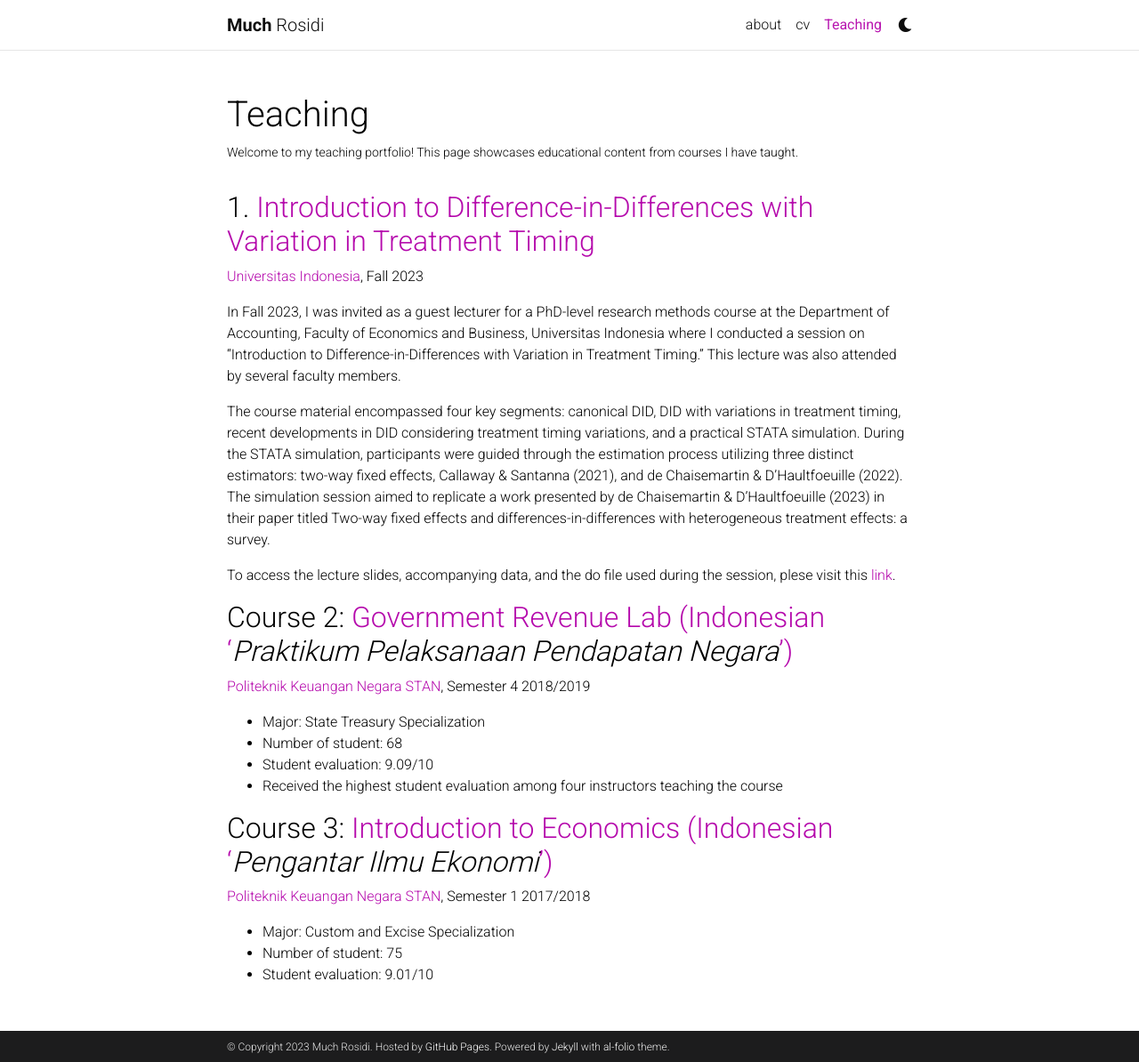
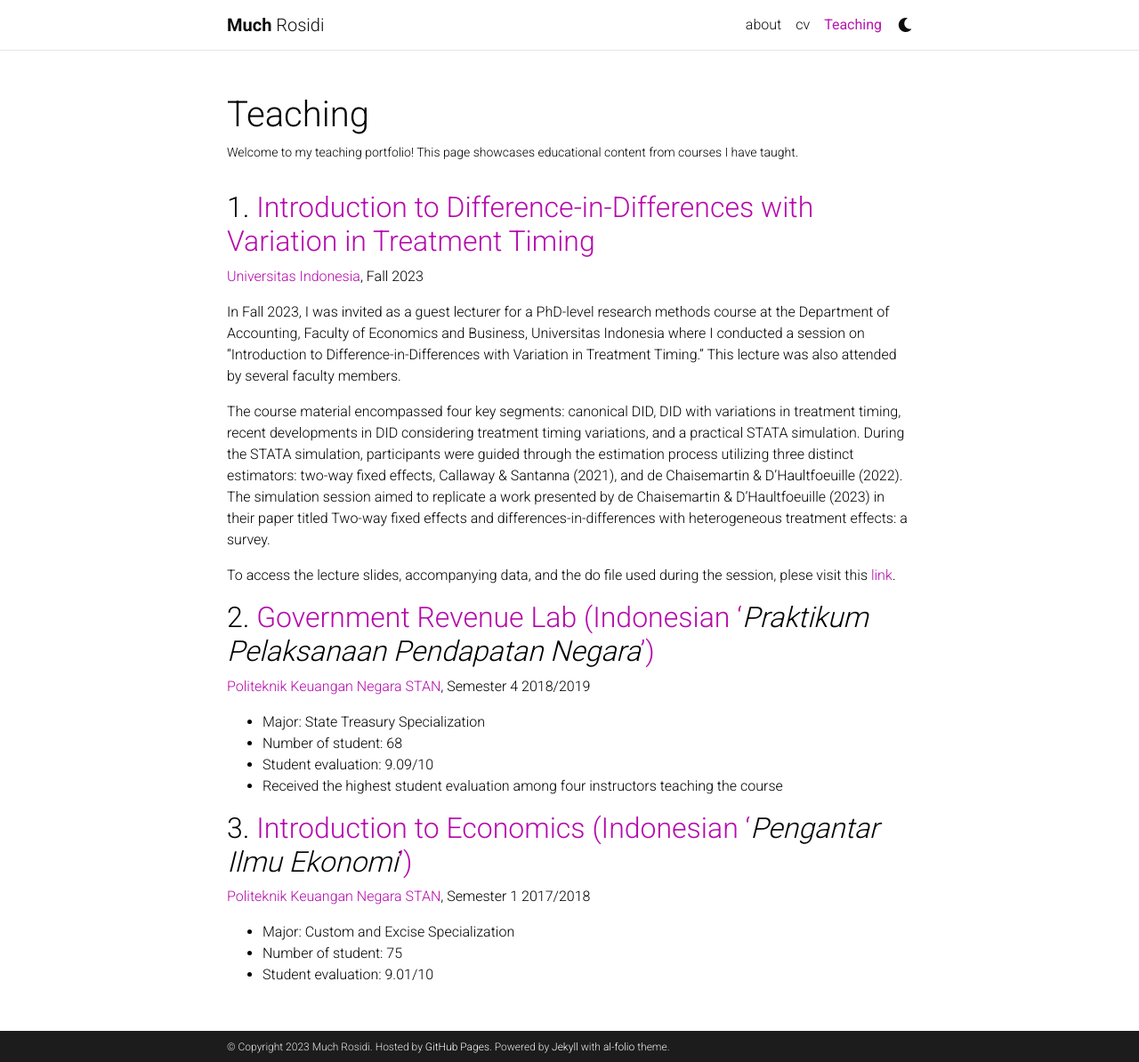
Before and after one commit to muchrosidi/muchrosidi.github.io, a Jekyll site: the page built from _pages/teaching.md, in a window 1280 px wide and 1194 px high. Shown: the whole window at 89% size. Built offline with Jekyll 4.4.1, drawn with Linux system fonts in a browser that asks for light colours; comment, search, counter and statistics services are not loaded; a style sheet for code colours, icons or effects is not loaded.

Commit message:
Update teaching.md

```diff
--- a/_pages/teaching.md
+++ b/_pages/teaching.md
@@ -20,14 +20,14 @@ To access the lecture slides, accompanying data, and the do file used during the
 
 
 
-## Course 2: [Government Revenue Lab (Indonesian '*Praktikum Pelaksanaan Pendapatan Negara*')](link-to-course-2)
+## 2. [Government Revenue Lab (Indonesian '*Praktikum Pelaksanaan Pendapatan Negara*')](link-to-course-2)
 [Politeknik Keuangan Negara STAN](https://pknstan.ac.id/), Semester 4 2018/2019
 - Major:  State Treasury Specialization
 - Number of student: 68
 - Student evaluation: 9.09/10
 - Received the highest student evaluation among four instructors teaching the course
 
-## Course 3: [Introduction to Economics (Indonesian '*Pengantar Ilmu Ekonomi*')](link-to-course-3)
+## 3. [Introduction to Economics (Indonesian '*Pengantar Ilmu Ekonomi*')](link-to-course-3)
 [Politeknik Keuangan Negara STAN](https://pknstan.ac.id/),  Semester 1 2017/2018
 - Major: Custom and Excise Specialization
 - Number of student: 75
```
